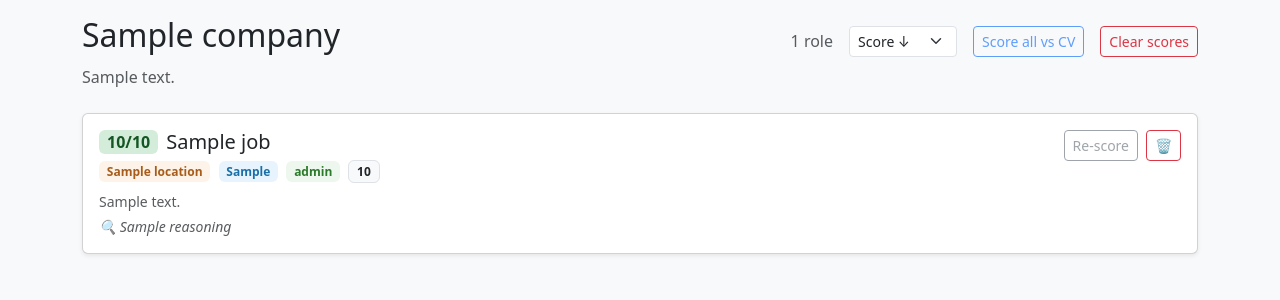
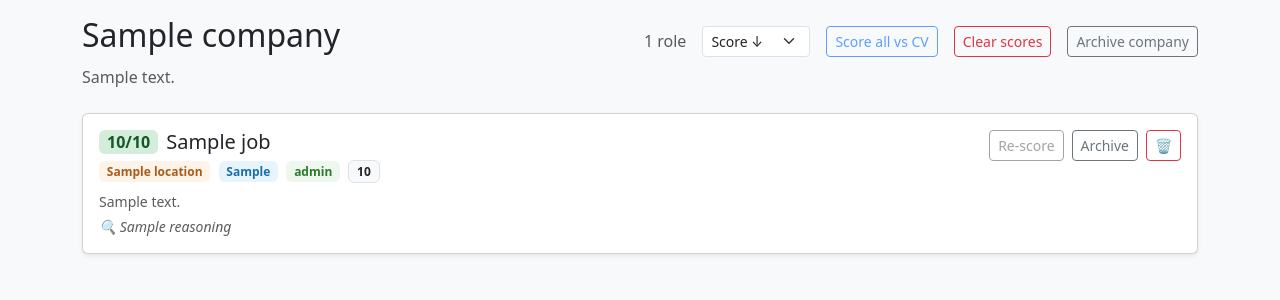
Before and after one commit to sarusso/jobfit, a Flask app: template templates/company.html in a window 1280 px wide. Shown: the part 104-404 px from the top of the page. Run offline with Flask 3, Linux system fonts and the light colour scheme; the template is opened without the code that fills it: most values are stand-ins (such as "Sample title", 1, 10 or a date in 2020).

Commit message:
Add archiving for jobs and companies; delete last job cleans up company folder
- Archive/unarchive individual jobs or entire companies via new routes
- Archived items shown in a separate "Archived" section after active ones
- Archived companies hidden from sidebar; excluded from best-score computation
- Deleting the last job of a company removes the company folder and redirects home
- Company display name now sourced from _company.json throughout

Co-Authored-By: Claude Sonnet 4.6 <noreply@anthropic.com>

```diff
--- a/app.py
+++ b/app.py
@@ -14,6 +14,7 @@ import io
 import json
 import logging
 import re
+import shutil
 from datetime import datetime
 from pathlib import Path
 
@@ -409,6 +410,16 @@ def _load_json(path: Path) -> dict:
         return json.load(f)
 
 
+def _set_archived(path: Path, archived: bool) -> None:
+    data = _load_json(path) if path.exists() else {}
+    if archived:
+        data["archived"] = True
+    else:
+        data.pop("archived", None)
+    with open(path, "w", encoding="utf-8") as f:
+        json.dump(data, f, indent=2, ensure_ascii=False)
+
+
 def _companies() -> list[dict]:
     mode = _current_mode()
     companies = []
@@ -427,7 +438,8 @@ def _companies() -> list[dict]:
         if jobs:
             info_path = company_dir / "_company.json"
             info = _load_json(info_path) if info_path.exists() else {}
-            companies.append({"name": company_dir.name, "jobs": jobs, "info": info})
+            companies.append({"name": company_dir.name, "jobs": jobs, "info": info,
+                               "archived": bool(info.get("archived"))})
     return companies
 
 
@@ -889,8 +901,35 @@ def delete_job(company: str, role_id: str):
     if scores_dir.is_dir():
         for f in scores_dir.glob(f"{role_id}_*.json"):
             f.unlink()
-    # If company folder is now empty (only _company.json / _scores left), stay on company page
+    remaining = [f for f in base.glob("*.json") if not f.name.startswith("_")]
+    if not remaining:
+        shutil.rmtree(base)
+        return redirect(url_for("index"))
     return redirect(url_for("company_view", company=company))
+
+
+@app.route("/archive/<company>", methods=["POST"])
+def archive_company(company: str):
+    _set_archived(DATA_DIR / company / "_company.json", True)
+    return redirect(request.referrer or url_for("index"))
+
+
+@app.route("/unarchive/<company>", methods=["POST"])
+def unarchive_company(company: str):
+    _set_archived(DATA_DIR / company / "_company.json", False)
+    return redirect(request.referrer or url_for("index"))
+
+
+@app.route("/archive/<company>/<role_id>", methods=["POST"])
+def archive_job(company: str, role_id: str):
+    _set_archived(DATA_DIR / company / f"{role_id}.json", True)
+    return redirect(request.referrer or url_for("company_view", company=company))
+
+
+@app.route("/unarchive/<company>/<role_id>", methods=["POST"])
+def unarchive_job(company: str, role_id: str):
+    _set_archived(DATA_DIR / company / f"{role_id}.json", False)
+    return redirect(request.referrer or url_for("company_view", company=company))
 
 
 @app.route("/score/<company>/clear", methods=["POST"])
--- a/templates/company.html
+++ b/templates/company.html
@@ -1,5 +1,5 @@
 {% extends "base.html" %}
-{% block title %}JobFit — {{ jobs[0].company if jobs and jobs[0].company else company }}{% endblock %}
+{% block title %}JobFit — {{ company_info.company }}{% endblock %}
 
 {% block content %}
 {% from "base.html" import score_badge %}
@@ -7,13 +7,13 @@
 <nav aria-label="breadcrumb" class="mb-3">
   <ol class="breadcrumb">
     <li class="breadcrumb-item"><a href="/">Companies</a></li>
-    <li class="breadcrumb-item active">{{ jobs[0].company if jobs and jobs[0].company else company }}</li>
+    <li class="breadcrumb-item active">{{ company_info.company }}</li>
   </ol>
 </nav>
 
 <div class="mb-4">
   <div class="d-flex justify-content-between align-items-baseline">
-    <h2 class="mb-0">{{ jobs[0].company if jobs and jobs[0].company else company }}</h2>
+    <h2 class="mb-0">{{ company_info.company }}</h2>
     <div class="d-flex align-items-center gap-3">
       <span class="text-muted">{{ jobs | length }} role{{ 's' if jobs | length != 1 }}</span>
       <select id="sort-select" class="form-select form-select-sm" style="width:auto"
@@ -30,6 +30,15 @@
         <button class="btn btn-sm btn-outline-danger"
                 onclick="return confirm('Clear all scores for this company?')">Clear scores</button>
       </form>
+      {% if company_info.archived %}
+      <form action="/unarchive/{{ company }}" method="post" class="m-0">
+        <button class="btn btn-sm btn-warning">Unarchive company</button>
+      </form>
+      {% else %}
+      <form action="/archive/{{ company }}" method="post" class="m-0">
+        <button class="btn btn-sm btn-outline-secondary">Archive company</button>
+      </form>
+      {% endif %}
     </div>
   </div>
   {% if company_info.description %}
@@ -37,8 +46,7 @@
   {% endif %}
 </div>
 
-<div id="jobs-container">
-{% for job in jobs %}
+{% macro job_card(job) %}
 <div class="card job-card mb-3 shadow-sm position-relative"
      data-score="{{ job._score.score if job._score else -1 }}"
      data-title="{{ job.title | lower }}">
@@ -75,13 +83,24 @@
         {% endif %}
       </div>
       <div class="d-flex gap-2 flex-shrink-0 position-relative" style="z-index:1">
+        {% if not job.archived %}
         <form action="/score/{{ company }}/{{ job._role_id }}" method="post" class="m-0">
           <button class="btn btn-sm btn-outline-secondary" {{ "disabled" if not can_score }}
                   title="{{ 'Requires OpenAI key' if not has_openai_key else ('Upload a CV to enable scoring' if not cv_uploaded) }}">{{ "Re-score" if job._score else "Score" }}</button>
         </form>
+        {% endif %}
         {% if job._has_pdf %}
         <a href="/{{ company }}/{{ job._role_id }}/pdf" target="_blank"
            class="btn btn-sm btn-outline-secondary">PDF</a>
+        {% endif %}
+        {% if job.archived %}
+        <form action="/unarchive/{{ company }}/{{ job._role_id }}" method="post" class="m-0">
+          <button class="btn btn-sm btn-warning">Unarchive</button>
+        </form>
+        {% else %}
+        <form action="/archive/{{ company }}/{{ job._role_id }}" method="post" class="m-0">
+          <button class="btn btn-sm btn-outline-secondary">Archive</button>
+        </form>
         {% endif %}
         <form action="/delete/{{ company }}/{{ job._role_id }}" method="post" class="m-0">
           <button class="btn btn-sm btn-outline-danger"
@@ -91,9 +110,24 @@
     </div>
   </div>
 </div>
+{% endmacro %}
+
+{% set active_jobs   = jobs | rejectattr("archived") | list %}
+{% set archived_jobs = jobs | selectattr("archived")  | list %}
+
+<div id="jobs-container">
+{% for job in active_jobs %}
+  {{ job_card(job) }}
 {% else %}
-<div class="alert alert-info">No jobs found for this company.</div>
+<div class="alert alert-info">No active jobs for this company.</div>
 {% endfor %}
+
+{% if archived_jobs %}
+<h6 class="text-muted mt-4 mb-3 border-bottom pb-2">Archived</h6>
+{% for job in archived_jobs %}
+  {{ job_card(job) }}
+{% endfor %}
+{% endif %}
 </div>
 
 <script>
```
Also changed, not shown: templates/index.html (+29 -13 lines), templates/job.html (+9 -0 lines).
